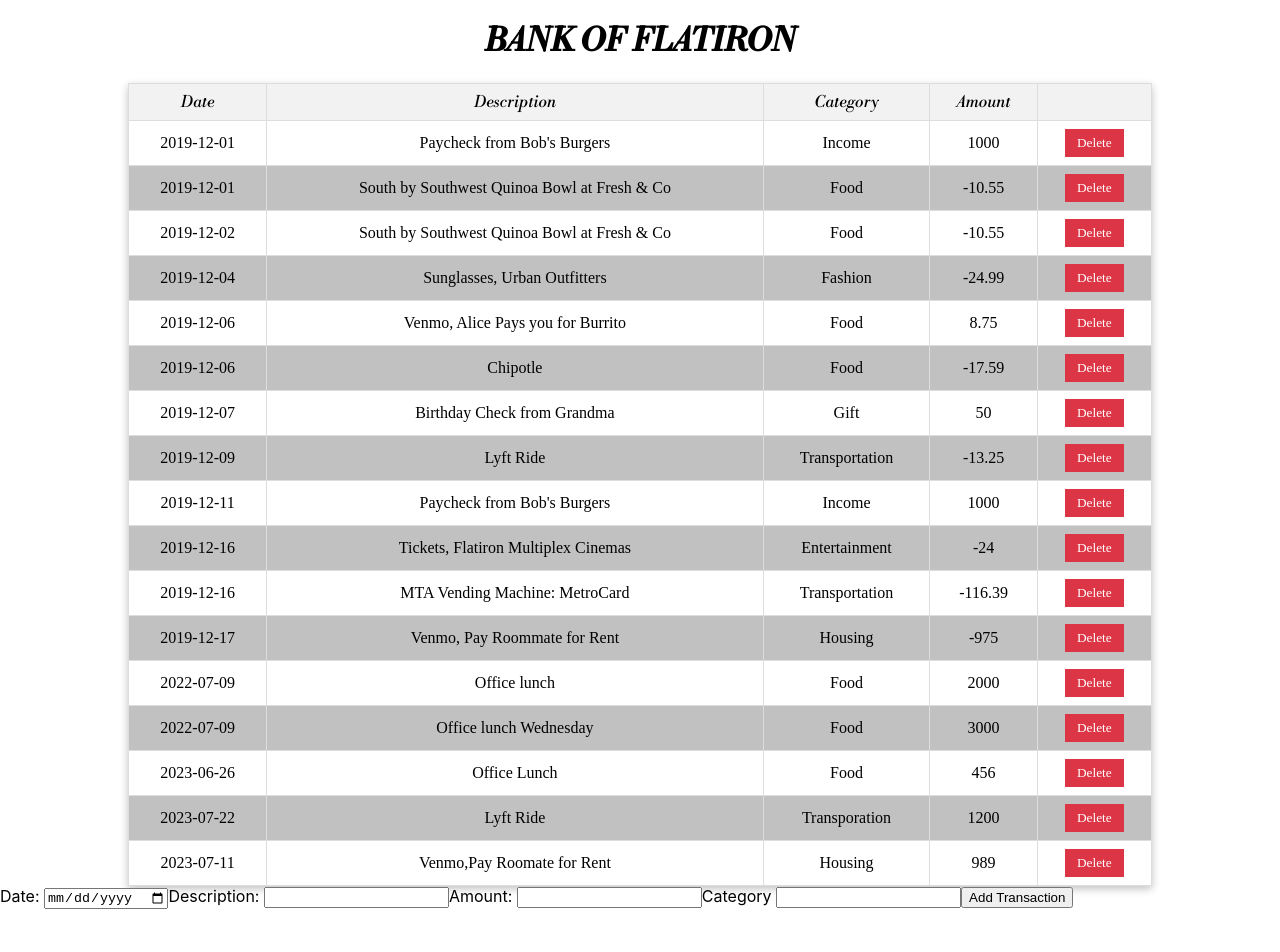
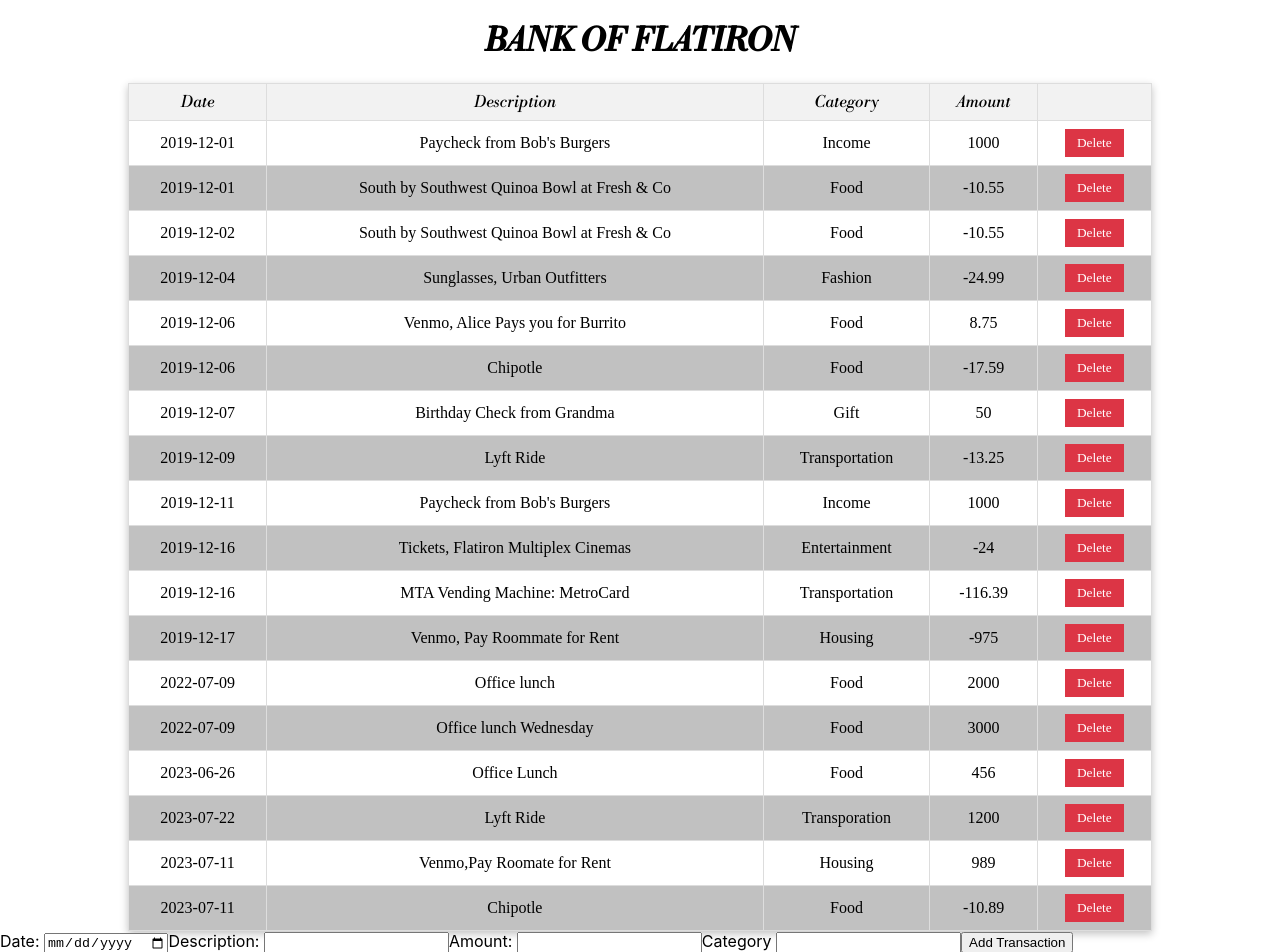
Before and after one commit to Noelle-Wavinya-Maingi/Phase-2-Week-1-Code-Challenge, a React (Create React App) app: page / in a window 1280 px wide. Before the commit the page ends 909 px from the top, so only its background shows below. Built offline with nearby package versions, Linux system fonts and the light colour scheme; data requests are answered from the project's data file; a web font is replaced by a local one.

Commit message:
Added the delete functionality to the table

```diff
--- a/db.json
+++ b/db.json
@@ -118,6 +118,13 @@
       "amount": "989",
       "category": "Housing",
       "id": 17
+    },
+    {
+      "date": "2023-07-11",
+      "description": "Chipotle",
+      "amount": "-10.89",
+      "category": "Food",
+      "id": 18
     }
   ]
 }
--- a/src/components/App.js
+++ b/src/components/App.js
@@ -1,36 +1,56 @@
 import React, { useState } from "react";
 import "./App.css";
 import Transactions from "./Transactions";
-import AddTransaction from "./AddTransaction.";
+import AddTransaction from "./AddTransaction";
 
 function App() {
   const [trans, setTrans] = useState([]);
 
-  function AddNewTransaction(newTrans){
+  function AddNewTransaction(newTrans) {
     fetch("http://localhost:3000/transactions", {
       method: "POST",
-      headers: {"Content-Type": "application/json"},
+      headers: { "Content-Type": "application/json" },
       body: JSON.stringify(newTrans),
     })
       .then((res) => {
-      if(res.ok) {
-        return res.json()
+        if (res.ok) {
+          return res.json();
         }
-      throw new Error('Network response was not okay');
+        throw new Error("Network response was not okay");
       })
       .then((data) => {
-      setTrans([...trans, data])
+        setTrans([...trans, data]);
       })
       .catch((error) => {
         console.error("Error Adding New Transaction", error);
+      });
+  }
+  function handleDeleteTransaction( id ) {
+    fetch(`http://localhost:3000/transactions/${id}`, {
+      method: "DELETE",
+      headers: { "Content-Type": "application/json" },
     })
+      .then((res) => {
+        if (res.ok) {
+          return res.json();
+        }
+        throw new Error("Network response was not okay");
+      })
+      .then(() => {
+        setTrans((transactions) =>
+          transactions.filter((transaction) => transaction.id !== id)
+        );
+      });
   }
   return (
     <div>
       <div>
         <h1> BANK OF FLATIRON </h1>
       </div>
-      <Transactions />
+      <Transactions
+        transactions={trans}
+        handleDeleteTransaction={handleDeleteTransaction}
+      />
       <AddTransaction onFormSubmit={AddNewTransaction} />
     </div>
   );
--- a/src/components/TransactionData.js
+++ b/src/components/TransactionData.js
@@ -1,6 +1,6 @@
 import React from "react";
 
-function TransactionData({ transactions }) {
+function TransactionData({ transactions, handleDeleteTransaction }) {
   return (
     <tbody>
       {transactions.map((transaction) => (
@@ -10,7 +10,7 @@ function TransactionData({ transactions }) {
           <td>{transaction.category}</td>
           <td>{transaction.amount}</td>
           <td>
-            <button>Delete</button>
+            <button onClick={() => handleDeleteTransaction(transaction.id)}>Delete</button>
           </td>
         </tr>
       ))}
--- a/src/components/Transactions.js
+++ b/src/components/Transactions.js
@@ -1,7 +1,7 @@
 import { useEffect, useState } from "react";
 import TransactionData from "./TransactionData";
 
-function Transactions() {
+function Transactions({handleDeleteTransaction}) {
   const [transactions, setTransactions] = useState([]);
 
   useEffect(() => {
@@ -28,7 +28,7 @@ function Transactions() {
             <th></th>
           </tr>
         </thead>
-        <TransactionData transactions={transactions} />
+        <TransactionData transactions={transactions} handleDeleteTransaction={handleDeleteTransaction} />
       </table>
     </div>
   );
```
Also changed, not shown: src/components/AddTransaction.js (renamed from src/components/AddTransaction..js), src/components/SearchTransaction.js (added). Lines whose indentation alone changed are shown as unchanged.
